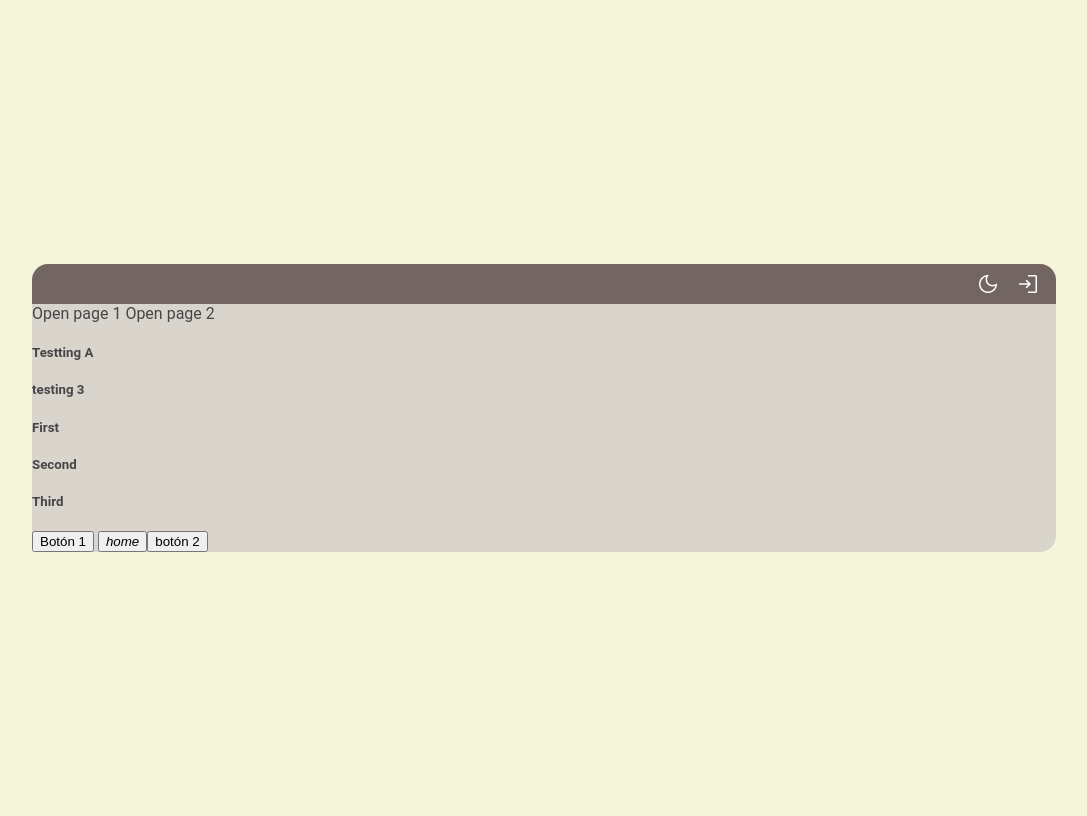
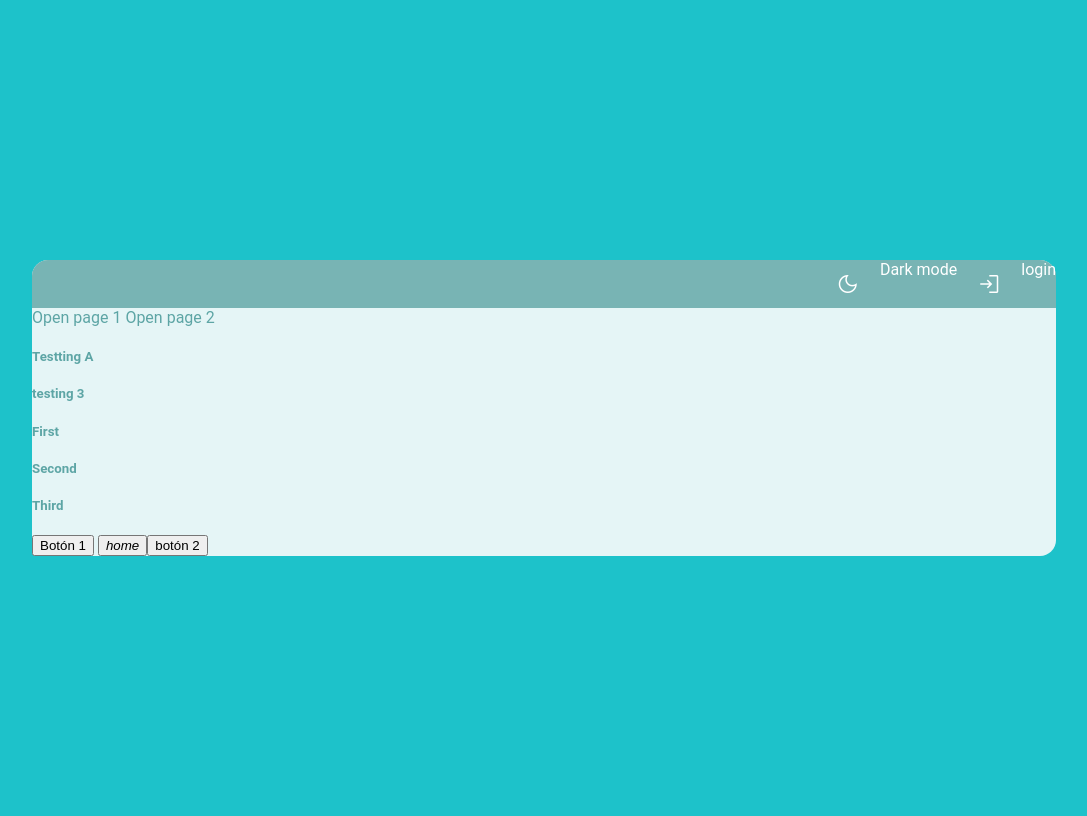
Before and after one commit to Cristian-Estevez/todo_list_django, a Django app: page / in a window 1280 px wide. Shown: the whole page, without its empty margins (104-1191 px from the left). Run offline with Django 4.2, Linux system fonts and the light colour scheme.

Commit message:
Se elimina beercss se cambian colores GPT

```diff
--- a/src/in_django/static/in_django/css/global.css
+++ b/src/in_django/static/in_django/css/global.css
@@ -2,7 +2,7 @@
 
 :root,
 body.light {
-  --primary: #736662;
+  /* --primary: #736662;
   --on-primary: #FFFFFF;
   --primary-container: #EADDFF;
   --on-primary-container: #3D9DB8;
@@ -27,7 +27,59 @@
   --on-surface-variant: #49454E;
   --inverse-surface: #313033;
   --inverse-on-surface: #F4EFF4;
-  --outline: #79747E;
+  --outline: #79747E; */
+  /* --primary: #8a5d5d;
+  --on-primary: #FFFFFF;
+  --primary-container: #EFE6ED;
+  --on-primary-container: #686D7E;
+  --secondary: #7e94b8;
+  --on-secondary: #FFFFFF;
+  --secondary-container: #E8EAF6;
+  --on-secondary-container: #464D77;
+  --tertiary: #6d8a5d;
+  --on-tertiary: #FFFFFF;
+  --tertiary-container: #F6E2E2;
+  --on-tertiary-container: #7B473F;
+  --error: #b34643;
+  --on-error: #FFFFFF;
+  --error-container: #F8E5E5;
+  --on-error-container: #632B2A;
+  --body: #F5F5DC;
+  --background: #F5F5DC;
+  --on-background: #7e94b8;
+  --surface: #F1F7F2;
+  --on-surface: #7e94b8;
+  --surface-variant: #D5CDDA;
+  --on-surface-variant: #49454E;
+  --inverse-surface: #313033;
+  --inverse-on-surface: #F4EFF4;
+  --outline: #79747E; */
+  --primary: #78B4B4;
+  --on-primary: #FFFFFF;
+  --primary-container: #D6F0F0;
+  --on-primary-container: #2B5F5D;
+  --secondary: #5DA5A5;
+  --on-secondary: #FFFFFF;
+  --secondary-container: #E3F5F5;
+  --on-secondary-container: #2B5F5D;
+  --tertiary: #60B3A3;
+  --on-tertiary: #FFFFFF;
+  --tertiary-container: #D4F4F4;
+  --on-tertiary-container: #2B5F5D;
+  --error: #CB8581;
+  --on-error: #FFFFFF;
+  --error-container: #F5D5D5;
+  --on-error-container: #6C2E2B;
+  --body: #1dc2ca;
+  --background: #E5F5F6;
+  --on-background: #5DA5A5;
+  --surface: #F6FCFC;
+  --on-surface: #5DA5A5;
+  --surface-variant: #D5E5E5;
+  --on-surface-variant: #4B7E7D;
+  --inverse-surface: #4B7E7D;
+  --inverse-on-surface: #F6FCFC;
+  --outline: #6E9696;
   --active: rgba(0, 0, 0, .1);
   --overlay: rgba(0, 0, 0, .5);
   --elevate1: 0 2rem 2rem 0 rgba(0, 0, 0, .14), 0 1rem 5rem 0 rgba(0, 0, 0, .12), 0 3rem 1rem -2rem rgba(0, 0, 0, .2);
@@ -118,5 +196,13 @@
 }
 
 .nav-icon {
-  padding: .5rem 1rem .5rem 0;
+  padding: 0.25rem 0.75rem 0.25rem 0.75rem;
+  cursor: pointer;
+  margin: 0.5rem;
+  transition: cubic-bezier(0.075, 0.82, 0.165, 1) .3s;
 }
+
+.nav-icon:hover {
+  background-color: var(--on-primary-container);
+  border-radius: 16px;
+}
--- a/src/todo_list/templates/todo_list/index.html
+++ b/src/todo_list/templates/todo_list/index.html
@@ -7,24 +7,27 @@
   <meta http-equiv="X-UA-Compatible" content="IE=edge">
   <meta http-equiv="X-UA-Compatible" content="ie=edge">
   <meta name="google" content="notranslate">
-  <title>Your List</title>
 
-  <link rel="stylesheet"
-    href="https://fonts.googleapis.com/css2?family=Material+Symbols+Outlined:opsz,wght,FILL,GRAD@20..48,100..700,0..1,-50..200" />
   <link rel="stylesheet" href="{% static '/in_django/css/global.css' %}">
   <script src="https://code.jquery.com/jquery-3.6.3.slim.min.js"
     integrity="sha256-ZwqZIVdD3iXNyGHbSYdsmWP//UBokj2FHAxKuSBKDSo=" crossorigin="anonymous"></script>
   <script src="{% static 'main/main.js' %}"></script>
+  <link rel="stylesheet"
+    href="https://fonts.googleapis.com/css2?family=Material+Symbols+Outlined:opsz,wght,FILL,GRAD@20..48,100..700,0..1,-50..200" />
 
   <title>Todo List</title>
 </head>
 
 <body class="light" id="body">
+  <div class="space"></div>
 
   <div class="list-container">
     <nav>
-      <i class="material-symbols-outlined nav-icon" id="theme-toggler-icon" onclick="toggleTheme()">dark_mode</i>
-      <i class="material-symbols-outlined nav-icon">login</i>
+      <i class="nav-icon material-symbols-outlined" onclick="toggleTheme()">dark_mode</i>
+      <div id="theme-toggler-text">Dark mode</div>
+
+      <i class="nav-icon material-symbols-outlined">login</i>
+      <div>login</div>
     </nav>
     <main class="bottom-round surface-variant">
       <a data-ui="#page1">Open page 1</a>
```
Also changed, not shown: other parts of src/in_django/static/in_django/css/global.css (+28 -2 lines).
